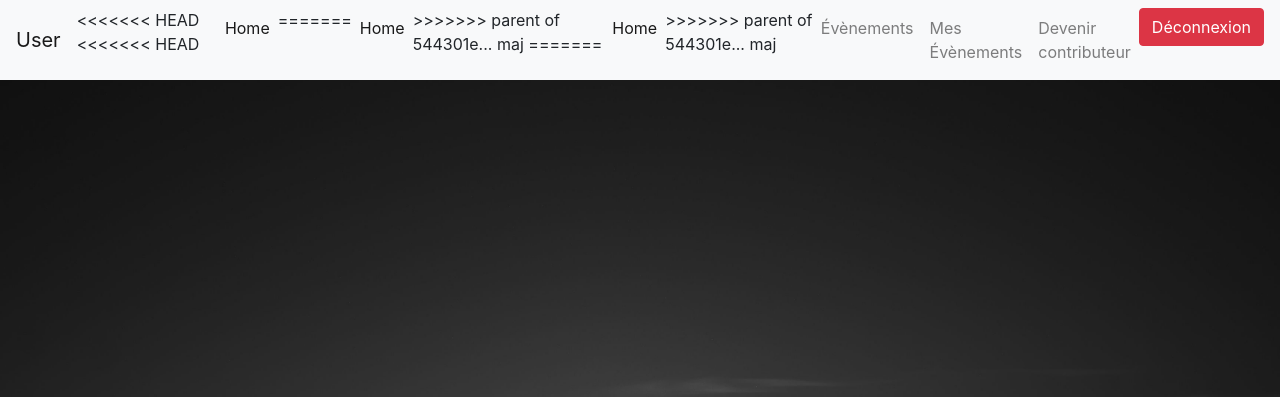
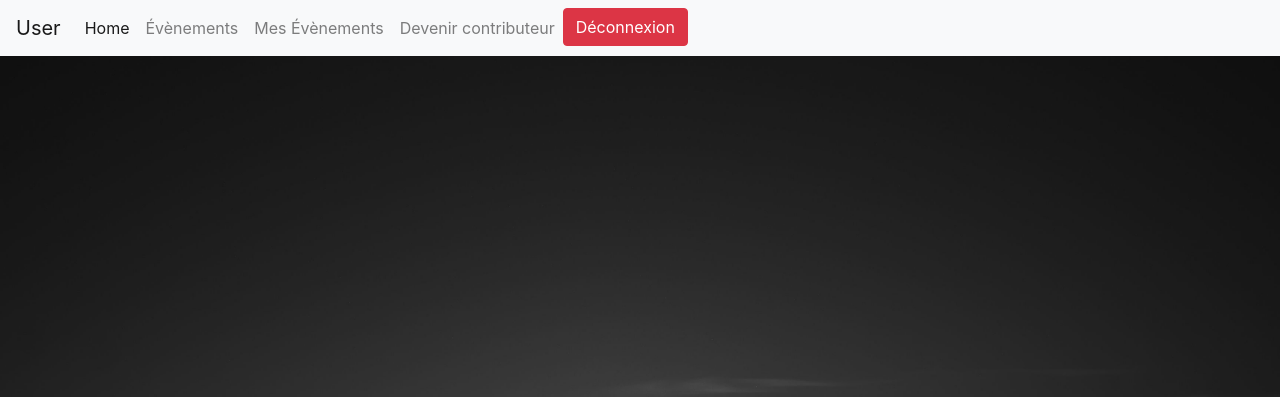
Before and after one commit to LeifHenriksen/HLIN511, a PHP site: page /login/principale.php in a window 1280 px wide. Shown: the top 397 px of the page. Run offline with PHP 8.4, Linux system fonts and the light colour scheme; a user stored in the database is signed in.

Commit message:
reparation

```diff
--- a/user_class/user_class.php
+++ b/user_class/user_class.php
@@ -161,17 +161,9 @@
                                          </button>
                              <div class="collapse navbar-collapse" id="navbarNavAltMarkup">
                         <div class="navbar-nav">
-<<<<<<< HEAD
-<<<<<<< HEAD
-                        <a class="nav-item nav-link active" href="#">Home
-                              <span class="sr-only">(current)</span>
-                        </a>
-=======
+
                         <a class="nav-item nav-link active" href="#">Home <span class="sr-only">(current)</span></a>
->>>>>>> parent of 544301e... maj
-=======
-                        <a class="nav-item nav-link active" href="#">Home <span class="sr-only">(current)</span></a>
->>>>>>> parent of 544301e... maj
+
                        <a class="nav-item nav-link" href="../tables/table.php?nom_table=EVENEMENTS">Évènements</a>
                        <a class="nav-item nav-link" href="../tables/table.php?nom_table=MES_EVENEMENTS">Mes Évènements</a>
                        <a class="nav-item nav-link" href="">Devenir contributeur</a>
@@ -189,16 +181,10 @@
                              <div class="collapse navbar-collapse" id="navbarNavAltMarkup">
                         <div class="navbar-nav">
                         <a class="nav-item nav-link active" href="#">Home <span class="sr-only">(current)</span></a>
-<<<<<<< HEAD
-<<<<<<< HEAD
+
                         <a class="nav-item nav-link" href="../tables/table.php?nom_table=EVENEMENTS">Évènements</a>
                         <a class="nav-item nav-link" href="../tables/table.php?nom_table=SUP_EVENEMENTS">Suprimer des Évènements</a>
                         <a class="nav-item nav-link" href="../tables/table.php?nom_table=MES_EVENEMENTS">Mes Évènements</a>
-=======
-=======
->>>>>>> parent of 544301e... maj
-                     <a class="nav-item nav-link" href="../tables/table.php?nom_table=EVENEMENTS">Évènements</a>
->>>>>>> parent of 544301e... maj
                         <a class="nav-item nav-link" href="../contribution/contribution.php">Contribuer</a>
                         <a class="nav-item nav-link" href="../tables/table.php?nom_table=CONTRIBUTEURS">Contributeurs</a>
                         <a class="nav-item nav-link" href="../tables/table.php?nom_table=MES_CONTRIBUTIONS">Mes Contributions</a>
```
